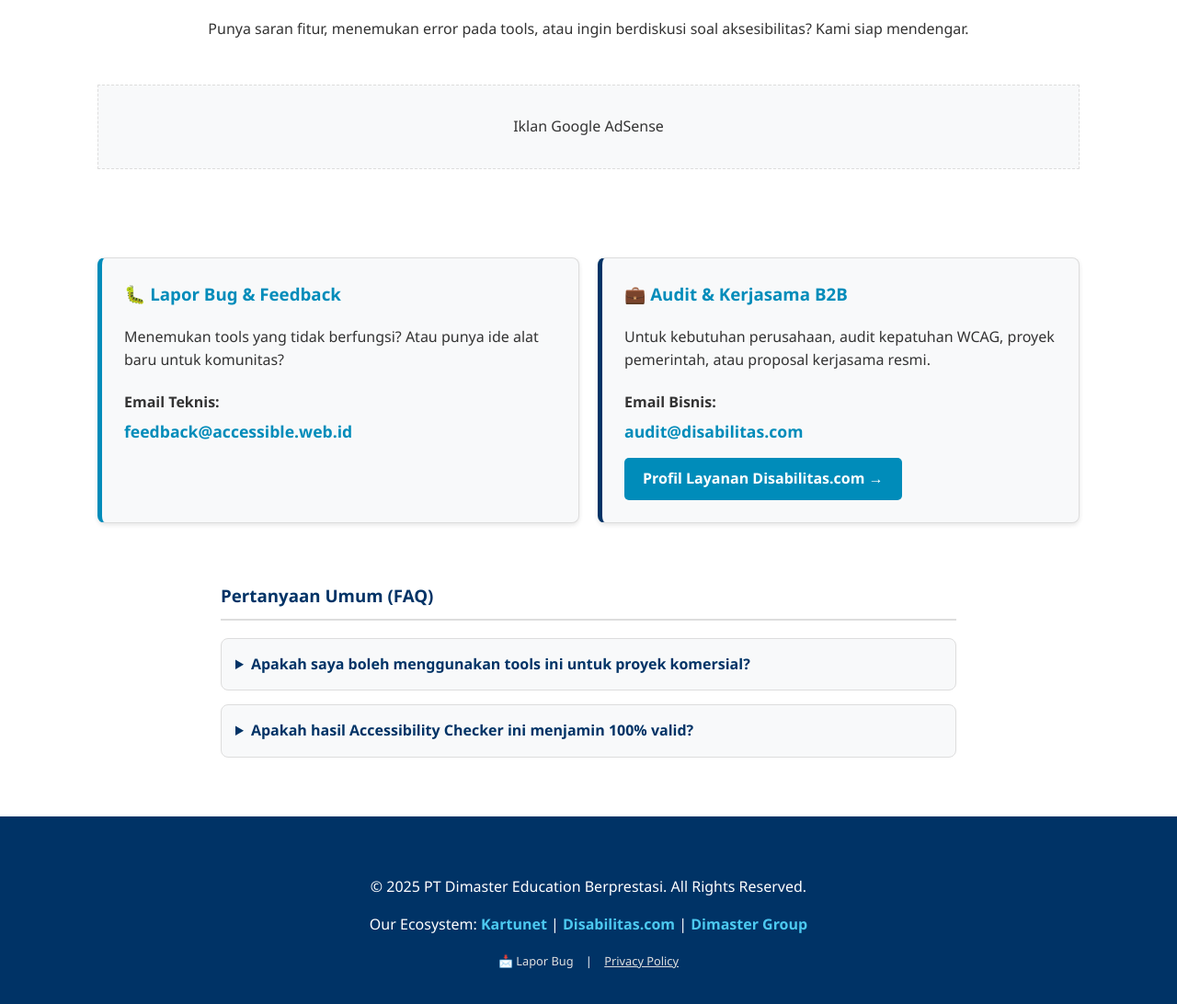
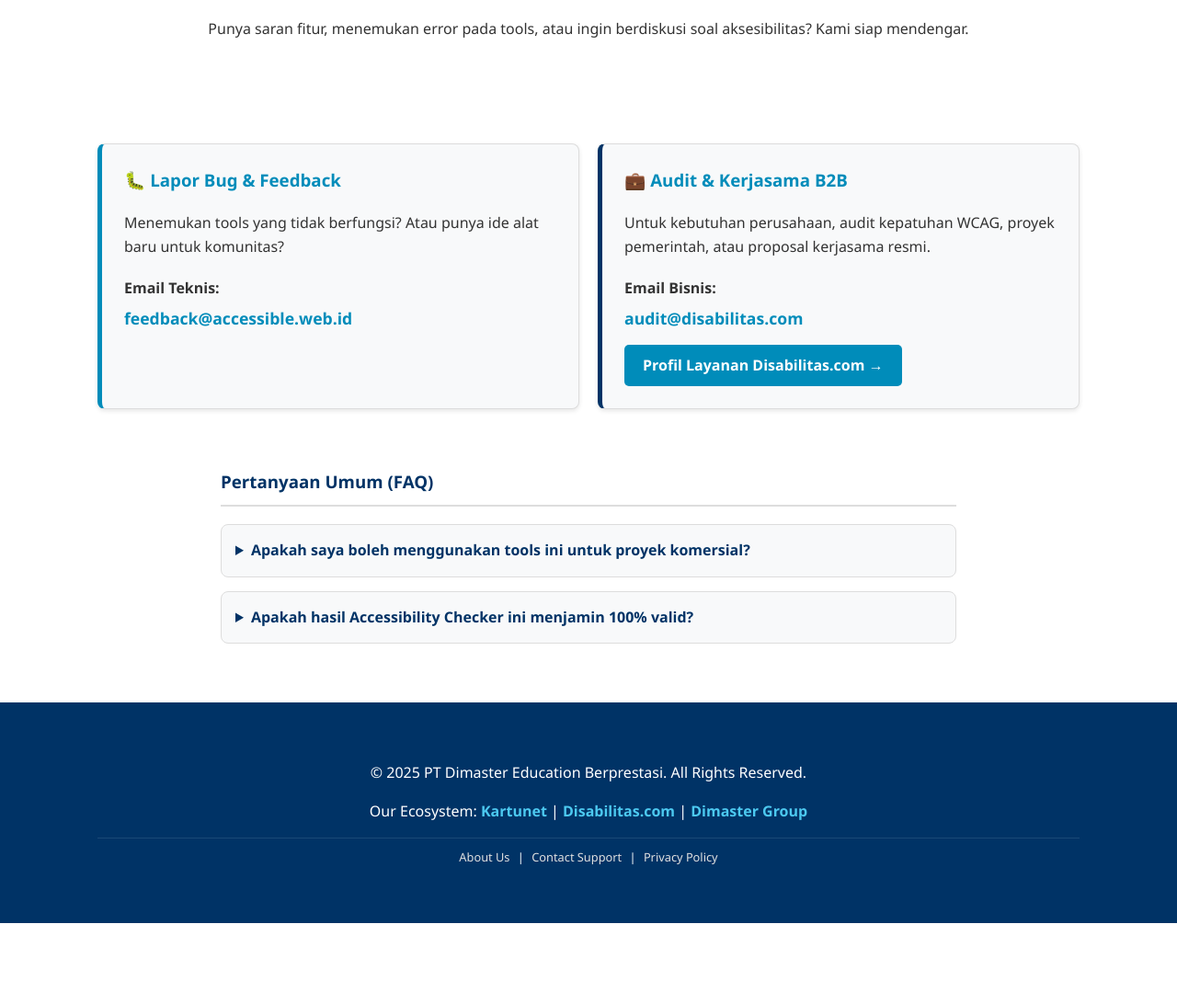
Before and after one commit to dimasmuharam/Accessibility-tools, a plain HTML site: page contact.html in a window 1280 px wide. Shown: the part 170-1262 px from the top of the page at 92% size. After the commit the page ends 1174 px from the top, so only its background shows below. Drawn offline with Linux system fonts and the light colour scheme.

Commit message:
Update contact.html

```diff
--- a/contact.html
+++ b/contact.html
@@ -7,6 +7,7 @@
     <meta name="description" content="Hubungi tim Accessible Web Indonesia untuk laporan bug, saran fitur tools, atau konsultasi audit aksesibilitas via Disabilitas.com.">
 
     <script async src="https://pagead2.googlesyndication.com/pagead/js/adsbygoogle.js?client=ca-pub-5878514175202601" crossorigin="anonymous"></script>
+
     <script async src="https://www.googletagmanager.com/gtag/js?id=G-FGJKD3430G"></script>
     <script>
       window.dataLayer = window.dataLayer || [];
@@ -78,10 +79,6 @@
             <p>Punya saran fitur, menemukan error pada tools, atau ingin berdiskusi soal aksesibilitas? Kami siap mendengar.</p>
         </div>
 
-        <div class="ads-slot">
-            <p>Iklan Google AdSense</p>
-        </div>
-
         <section class="content-article" style="margin-top: 0; border: none;">
 
             <div class="tool-grid">
@@ -135,9 +132,10 @@
                 <a href="https://www.dimaster.co.id" target="_blank" style="color:#4cc9f0; font-weight:bold;">Dimaster Group</a>
             </p>
 
-            <p style="font-size: 0.8rem; margin-top: 10px;">
-                <a href="mailto:feedback@accessible.web.id" style="color: #e0e0e0; margin-right: 10px; text-decoration: none;">📩 Lapor Bug</a> |
-                <a href="privacy.html" style="color: #e0e0e0; text-decoration: underline; margin-left: 10px;">Privacy Policy</a>
+            <p style="font-size: 0.8rem; margin-top: 15px; border-top: 1px solid rgba(255,255,255,0.1); padding-top: 10px;">
+                <a href="about.html" style="color: #e0e0e0; margin: 0 5px; text-decoration: none;">About Us</a> |
+                <a href="contact.html" style="color: #e0e0e0; margin: 0 5px; text-decoration: none;">Contact Support</a> |
+                <a href="privacy.html" style="color: #e0e0e0; margin: 0 5px; text-decoration: none;">Privacy Policy</a>
             </p>
         </div>
     </footer>
```
